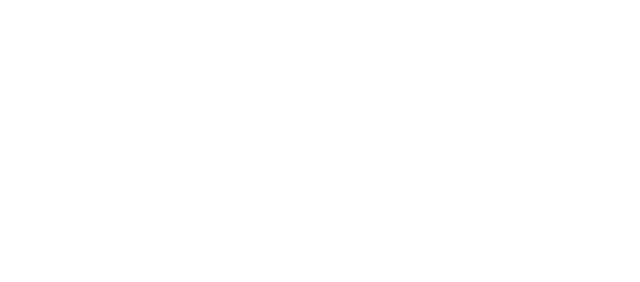
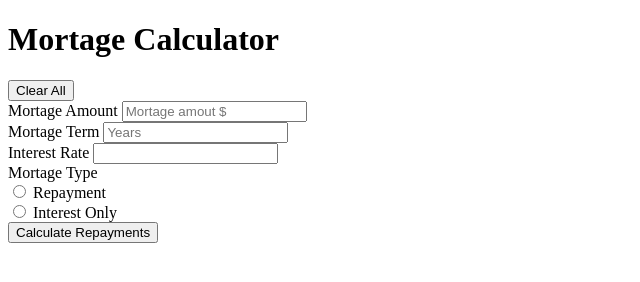
Before and after one commit to blerandgashi/mortage-repyment-calculator, a plain HTML site: page index.html in a window 1280 px wide. Shown: the whole page, without its empty margins (0-640 px from the left). Drawn offline with Linux system fonts and the light colour scheme.

Commit message:
90% of HTML done

```diff
--- a/index.html
+++ b/index.html
@@ -7,7 +7,56 @@
   <link rel="stylesheet" href="style.css">
 </head>
 <body>
+  <div class="container">
+    <div class="mortage-container">
+      <div class="header">
+        <h1>Mortage Calculator</h1>
+        <button>Clear All</button>
+      </div>
 
+      <div class="calculations-part">
+        <span>Mortage Amount</span>
+        <input type="number" name="" id="amount" placeholder="Mortage amout $">
+
+        <div class="calc-inputs">
+          <div class="mortage">
+            <span>Mortage Term</span>
+            <input type="number" name="" id="years" placeholder="Years">
+          </div>
+
+          <div class="interest">
+            <span>Interest Rate</span>
+            <input type="number" id="percentage">
+          </div>
+        </div>
+        <div class="mortage-type">
+          <span>Mortage Type</span>
+
+          <div class="repayment-text">
+            <label>
+              <input type="radio" name="option" id="repayment">
+            </label>
+            <span>Repayment</span>
+          </div>
+
+          <div class="interest-text">
+            <label>
+              <input type="radio" name="option" id="interest">
+            </label>
+            <span>Interest Only</span>
+          </div>
+
+          <div class="calculate-repayments">
+            <button id="calculator">Calculate Repayments</button>
+          </div>
+        </div>
+      </div>
+    </div>
+
+    <div class="results-container">
+
+    </div>
+  </div>
   <script src="script.js"></script>
 </body>
 </html>
```
